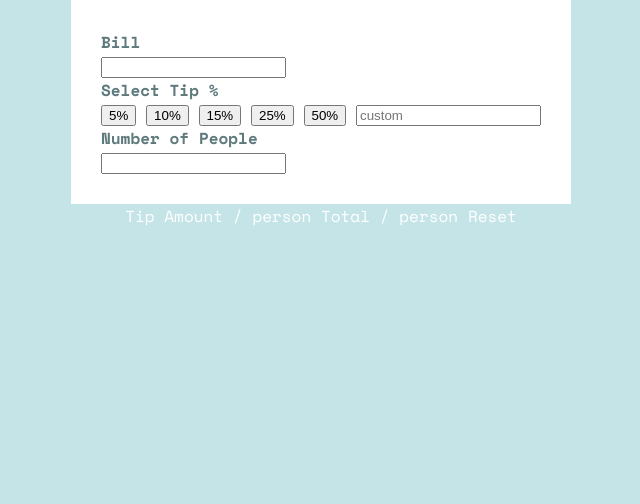
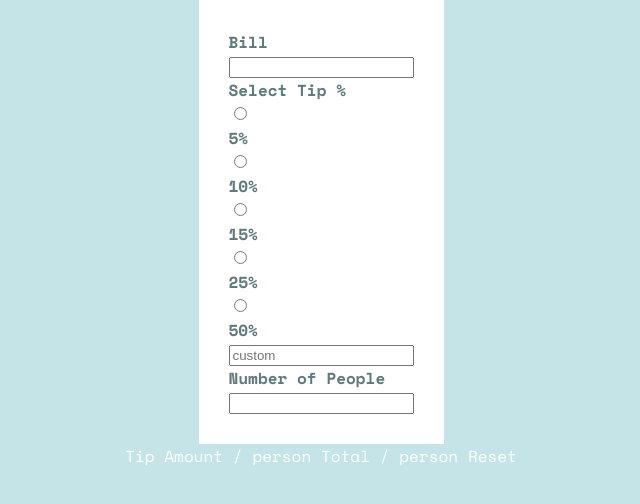
Before and after one commit to ParhamBRG/fem-tip-calculator-app, a website: page index.html in a window 1280 px wide. Shown: the whole page, without its empty margins (319-959 px from the left). Drawn offline with nearby package versions, Linux system fonts and the light colour scheme; files that its build step writes are made by us from their sources.

Commit message:
Change Button To Radio for better accessibilty

```diff
--- a/index.html
+++ b/index.html
@@ -21,11 +21,26 @@
       <input class="inputs__bill" type="number" id="bill"/>
       <fieldset class="tips_grid">
         <legend>Select Tip %</legend>
-        <button class="inputs__tips">5%</button>
-        <button class="inputs__tips">10%</button>
-        <button class="inputs__tips">15%</button>
-        <button class="inputs__tips">25%</button>
-        <button class="inputs__tips">50%</button>
+        <div class="inputs__tips">
+          <input type="radio" name="tip" class=""/>
+          <label for="tip">5%</label>
+        </div>
+        <div class="inputs__tips">
+          <input type="radio" name="tip" class=""/>
+          <label for="tip">10%</label>
+        </div>
+        <div class="inputs__tips">
+          <input type="radio" name="tip" class=""/>
+          <label for="tip">15%</label>
+        </div>
+        <div class="inputs__tips">
+          <input type="radio" name="tip" class=""/>
+          <label for="tip">25%</label>
+        </div>
+        <div class="inputs__tips">
+          <input type="radio" name="tip" class=""/>
+          <label for="tip">50%</label>
+        </div>
         <input class="inputs__custom" type="number" placeholder="custom">
       </fieldset>
       <label for="peoplenum">Number of People</label>
```
